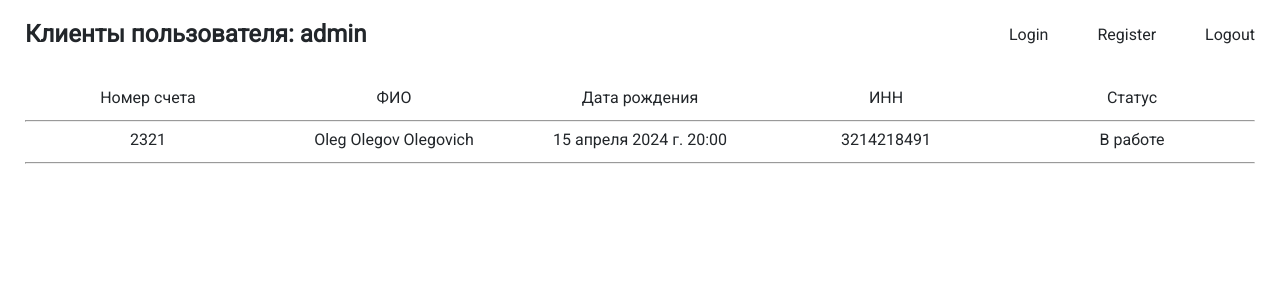
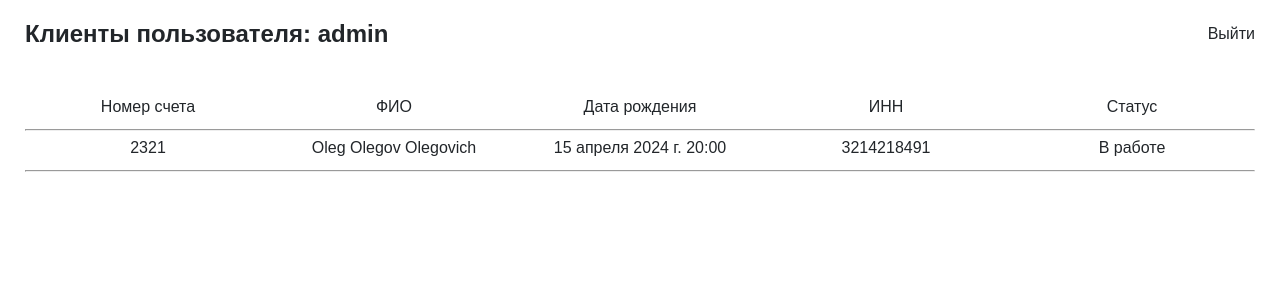
Before and after one commit to iamwebster/django-user-clients, a Django app: page / in a window 1280 px wide. Shown: the top 300 px of the page. Run offline with Django 4.2, Linux system fonts and the light colour scheme; a user stored in the database is signed in; data comes from the database, SQL or seed files in the repository; both versions use the stored data as it was before the commit.

Commit message:
feat: add simple design for pages

```diff
--- a/main/templates/main/main_page.html
+++ b/main/templates/main/main_page.html
@@ -3,15 +3,6 @@
 
 {% block content %}
 
-<div class="main">
-    <div class="main__header">
-        <h2 class="main__title">Клиенты пользователя: {{ request.user }}</h2>
-        <div class="main__auth">
-            <a href="{% url 'login' %}" class="main__auth__item">Login</a>
-            <a href="#" class="main__auth__item">Register</a>
-            <a href="{% url 'logout' %}" class="main__auth__item">Logout</a>
-        </div>
-    </div>
 <div class="main__wrap">
     <ul class="main__clients">
         <li class="main__clients__item">Номер счета</li>
@@ -38,6 +29,5 @@
     <hr>
     {% endfor %}
 </div>
-</div>
 
 {% endblock %}
--- a/main/views.py
+++ b/main/views.py
@@ -4,7 +4,7 @@ from users_app.models import Client
 from django.contrib.auth.decorators import login_required
 
 
-@login_required
+@login_required()
 def main_page(request):
     clients = Client.objects.filter(responsible=request.user)
     return render(request, 'main/main_page.html', {'clients': clients})
--- a/static/css/style.css
+++ b/static/css/style.css
@@ -8,14 +8,13 @@
 
 body {
 	color: #22262A;
-	font: 400 16px "Roboto", Arial, Helvetica, sans-serif;
-	font-weight: 400;
-	font-style: normal;
+	font: 400 16px Arial, Helvetica, sans-serif;
 }
 
 a {
 	color: inherit;
 	text-decoration: none;
+	transition: 0.4s;
 }
 
 ul,
@@ -37,24 +37,30 @@ button {
 	padding: 0 5px;
 }
 
-/* MAIN PAGE */
-
-
-.main__header {
+/* HEADER */
+.header__wrap {
 	display: flex;
 	align-items: center;
 	justify-content: space-between;
-	padding: 20px 0 40px;
+	padding: 20px 0 50px;
 }
 
-.main__title {
+.header__title {
 	width: 80%;
 }
 
-.main__auth {
+.header__auth {
 	width: 20%;
 	display: flex;
 	justify-content: space-between;
+}
+
+.header__auth__item_logout {
+	margin-left: auto;
+}
+
+.header__auth__item:hover {
+	text-decoration: underline;
 }
 
 .main__wrap {
--- a/templates/base.html
+++ b/templates/base.html
@@ -5,18 +5,32 @@
 <head>
     <meta charset="UTF-8">
     <meta name="viewport" content="width=device-width, initial-scale=1.0">
-    <link rel="preconnect" href="https://fonts.googleapis.com">
-    <link rel="preconnect" href="https://fonts.gstatic.com" crossorigin>
-    <link href="https://fonts.googleapis.com/css2?family=Roboto&display=swap" rel="stylesheet">
     <link rel="stylesheet" href="{% static 'css/style.css' %}">
     <title>Document</title>
 </head>
 
 <body>
-    <div class="container">
-        {% block content %}
-        {% endblock %}
-    </div>
+    <header>
+        <div class="container">
+            <div class="header__wrap">
+                <h2 class="header__title">Клиенты пользователя: {{ user.username }}</h2>
+                <div class="header__auth">
+                    {% if user.is_authenticated %}
+                    <a href="{% url 'logout' %}" class="header__auth__item header__auth__item_logout">Выйти</a>
+                    {% else %}
+                    <a href="{% url 'login' %}" class="header__auth__item">Войти</a>
+                    <a href="{% url 'register' %}" class="header__auth__item">Зарегистрироваться</a>
+                    {% endif %}
+                </div>
+            </div>
+        </div>
+    </header>
+    <main>
+        <div class="container">
+            {% block content %}
+            {% endblock %}
+        </div>
+    </main>
 </body>
 
 </html>
--- a/users_app/urls.py
+++ b/users_app/urls.py
@@ -4,5 +4,6 @@ from . import views
 
 urlpatterns = [
     path('login/', views.login, name='login'),
+    path('register/', views.register, name='register'),
     path('logout/', views.logout_view, name='logout'),
 ]
```
Also changed, not shown: other parts of static/css/style.css (+56 -0 lines), testing/settings.py (+6 -2 lines), users_app/forms.py (+16 -1 lines), users_app/templates/users_app/login.html (+10 -2 lines), users_app/templates/users_app/register.html (+38 -0 lines), users_app/views.py (+19 -7 lines), db.sqlite3 (deleted), 1 other file. Lines whose indentation alone changed are shown as unchanged.
